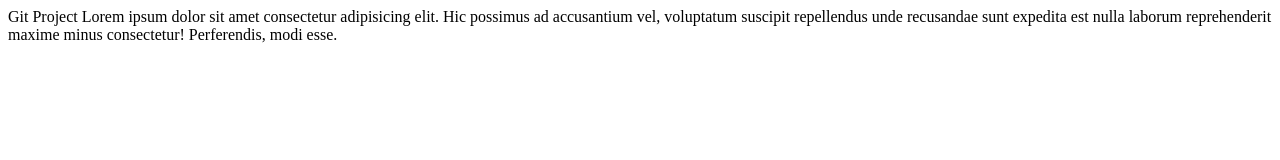
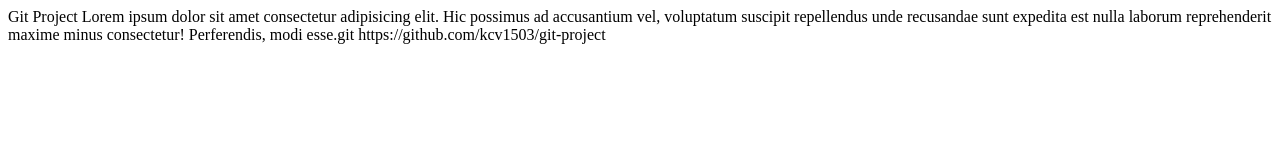
Before and after one commit to kcv1503/git-project, a plain HTML site: page index.html in a window 1280 px wide. Drawn offline with Linux system fonts and the light colour scheme.

Commit message:
index added

```diff
--- a/index.html
+++ b/index.html
@@ -10,7 +10,8 @@
 <body>
     Git Project Lorem ipsum dolor sit amet consectetur adipisicing elit. Hic possimus ad accusantium vel, voluptatum
     suscipit repellendus unde recusandae sunt expedita est nulla laborum reprehenderit maxime minus consectetur!
-    Perferendis, modi esse.
+    Perferendis, modi esse.git
+https://github.com/kcv1503/git-project
+
 </body>
-
 </html>
```
